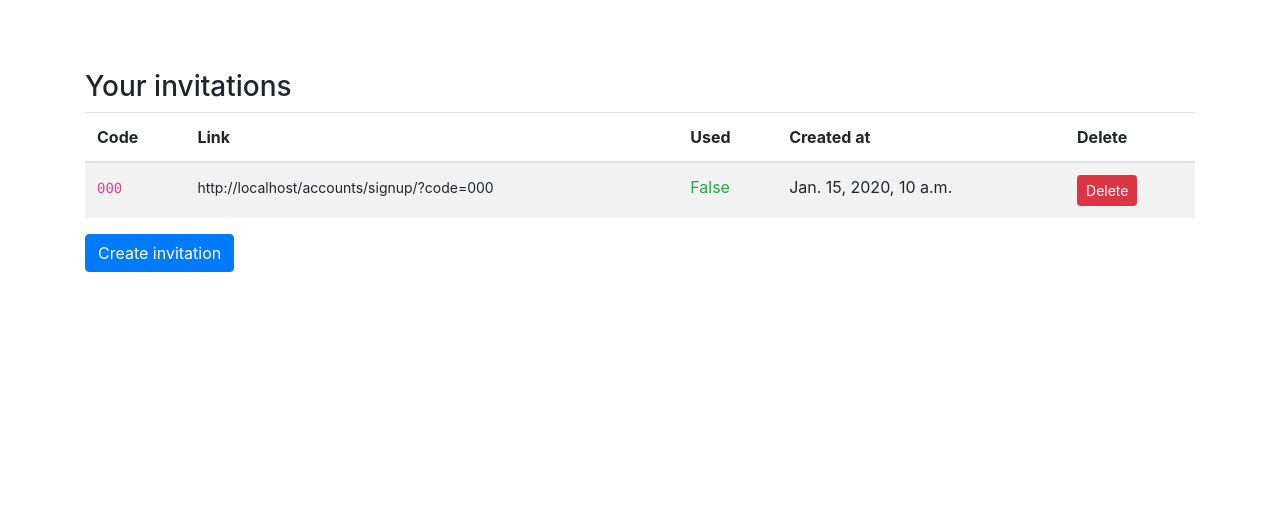
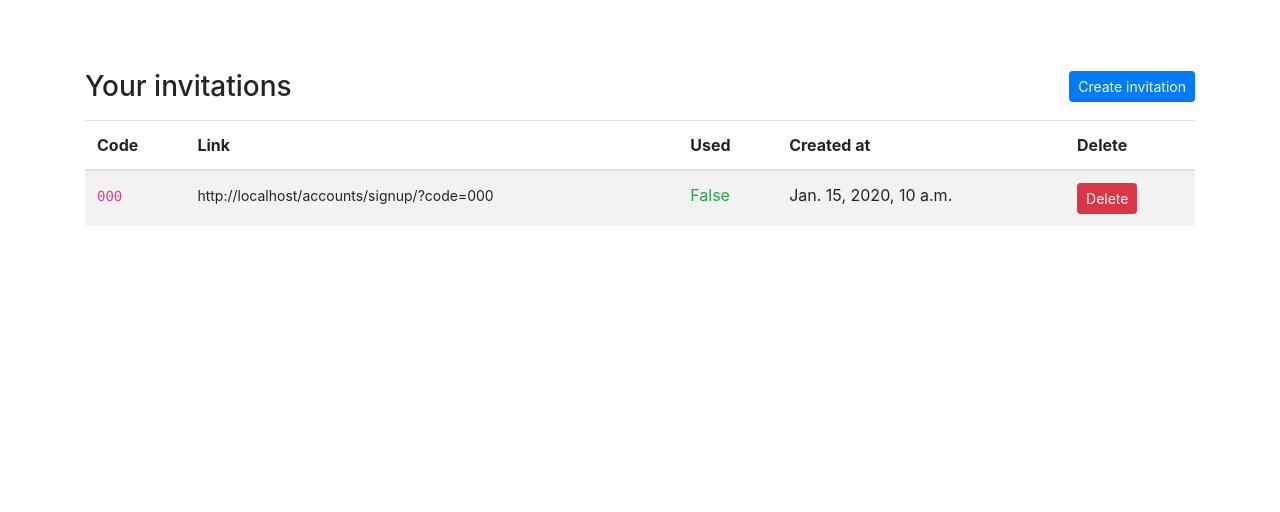
Before and after one commit to Montgomery-SLIC/slic, a Django app: template templates/accounts/researcher_invitations.html in a window 1280 px wide. Shown: the part 56-568 px from the top of the page. Run offline with Django 4.2, Linux system fonts and the light colour scheme; the template is opened without the code that fills it: most values are stand-ins (such as "Sample title", 1, 10 or a date in 2020); parts of the project's set-up code (start-up, migrations or seed data) failed here and were passed over; some libraries are stand-ins or nearby versions.

Commit message:
fix: button

```diff
--- a/templates/accounts/researcher_invitations.html
+++ b/templates/accounts/researcher_invitations.html
@@ -3,7 +3,13 @@
 {% block title %}{% trans "Researcher Invitations" %} - SLIC{% endblock %}
 {% block content %}
 
-<h3>{% trans "Your invitations" %}</h3>
+<div class="d-flex align-items-center justify-content-between mb-3">
+  <h3 class="mb-0">{% trans "Your invitations" %}</h3>
+  <form method="post" action="{% url 'accounts:invitation_create' %}">
+    {% csrf_token %}
+    <button type="submit" class="btn btn-primary btn-sm">{% trans "Create invitation" %}</button>
+  </form>
+</div>
 
 <table class="table table-striped">
   <thead>
@@ -44,11 +50,4 @@
   </tbody>
 </table>
 
-<form method="post" action="{% url 'accounts:invitation_create' %}">
-  {% csrf_token %}
-  <div class="form-inputs">
-    <button type="submit" class="btn btn-primary">{% trans "Create invitation" %}</button>
-  </div>
-</form>
-
 {% endblock %}
```
